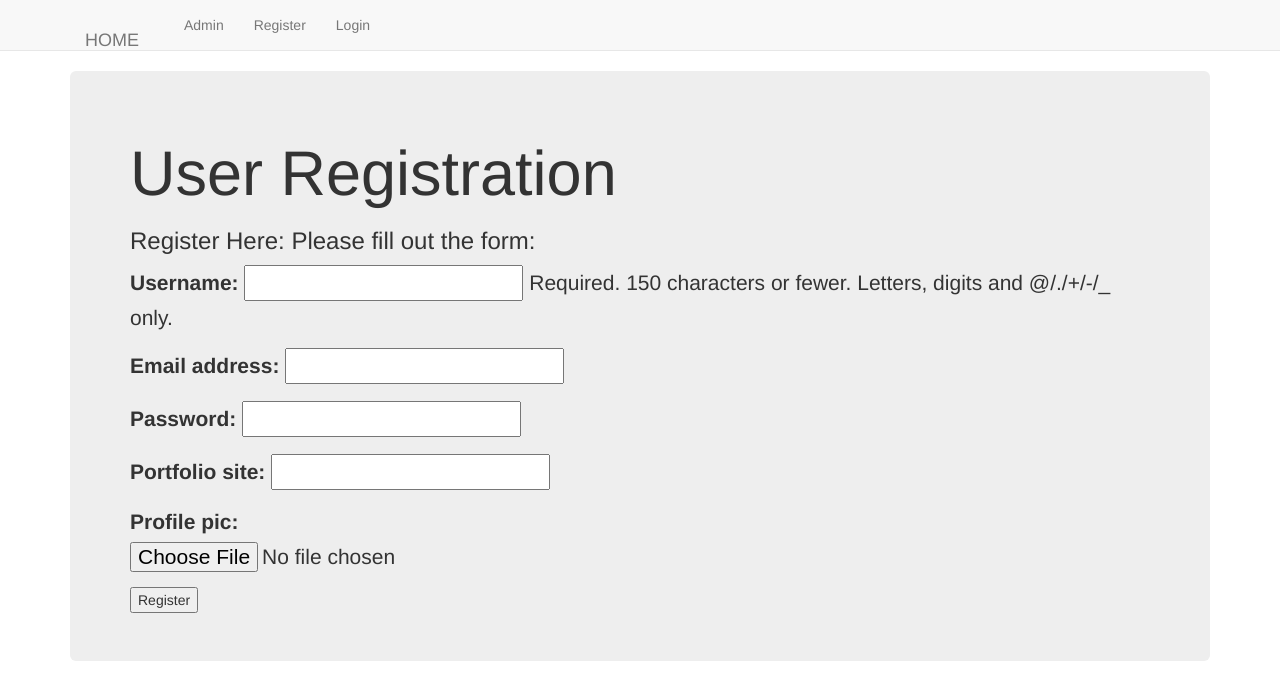
After one commit to Loganb3rry/python-django-playground, a Django app: page /user_app/register/ in a window 1280 px wide. The commit adds this page. Shown: the top 700 px of the page. Run offline with Django 3.2, Linux system fonts and the light colour scheme; some libraries are stand-ins or nearby versions.

Commit message:
Passwords, Registration, Login and Logout

```diff
--- a/python_django_playground/urls.py
+++ b/python_django_playground/urls.py
@@ -15,14 +15,11 @@ Including another URLconf
 """
 from django.contrib import admin
 from django.urls import path, include
-from basic_app import views
+from users_app import views
 
 urlpatterns = [
-
-    # path('', include('users_app.urls')),
-    # path('form/', views.form_name_view, name='form'),
-
     path('admin/', admin.site.urls),
     path('', views.index, name='index'),
-    path('basic_app/', include('basic_app.urls')),
+    path('user_app/', include('users_app.urls')),
+    path('logout/', views.user_logout, name='logout'),
 ]
--- /dev/null
+++ b/templates/users_app/base.html
@@ -0,0 +1,30 @@
+<!DOCTYPE html>
+<html>
+<head>
+    <title></title>
+    <link rel="stylesheet" href="https://maxcdn.bootstrapcdn.com/bootstrap/3.3.7/css/bootstrap.min.css"
+          integrity="sha384-BVYiiSIFeK1dGmJRAkycuHAHRg32OmUcww7on3RYdg4Va+PmSTsz/K68vbdEjh4u" crossorigin="anonymous">
+</head>
+<body>
+<nav class="navbar navbar-default navbar-static-top">
+    <div class="container">
+        <ul class="nav navbar-nav">
+            <li class="navbar-brand"><a href="{% url 'index' %}">HOME</a></li>
+            <li class="navbar-link"><a href="{% url 'admin:index' %}">Admin</a></li>
+            <li class="navbar-link"><a href="{% url 'user_app:register' %}">Register</a></li>
+
+            {% if user.is_authenticated %}
+                <li class="navbar-link"><a href="{% url 'logout' %}">Logout</a></li>
+            {% else %}
+                <li class="navbar-link"><a href="{% url 'user_app:user_login' %}">Login</a></li>
+            {% endif %}
+        </ul>
+    </div>
+</nav>
+<div class="container">
+    {% block body_block %}
+
+    {% endblock %}
+</div>
+</body>
+</html>
--- /dev/null
+++ b/templates/users_app/registration.html
@@ -0,0 +1,23 @@
+{% extends "users_app/base.html" %}
+{% load static %}
+
+{% block body_block %}
+
+    <div class="jumbotron">
+        <h1>User Registration</h1>
+        {% if registered %}
+            <h3>Thank you for registering!</h3>
+        {% else %}
+            <h3>Register Here: Please fill out the form:</h3>
+
+            <form method="POST" enctype="multipart/form-data">
+                {% csrf_token %}
+                {{ user_form.as_p }}
+                {{ profile_form.as_p }}
+                <input type="submit" name="" value="Register">
+            </form>
+
+        {% endif %}
+    </div>
+
+{% endblock %}
--- a/users_app/admin.py
+++ b/users_app/admin.py
@@ -1,4 +1,4 @@
 from django.contrib import admin
-from .models import User
+from users_app.models import UserProfileInfo
 
-admin.site.register(User)
+admin.site.register(UserProfileInfo)
--- a/users_app/forms.py
+++ b/users_app/forms.py
@@ -1,8 +1,17 @@
 from django import forms
-from users_app.models import User
+from django.contrib.auth.models import User
+from users_app.models import UserProfileInfo
 
 
-class NewUserForm(forms.ModelForm):
+class UserForm(forms.ModelForm):
+    password = forms.CharField(widget=forms.PasswordInput())
+
     class Meta:
         model = User
-        fields = '__all__'
+        fields = ('username', 'email', 'password')
+
+
+class UserProfileInfoForm(forms.ModelForm):
+    class Meta:
+        model = UserProfileInfo
+        fields = ('portfolio_site', 'profile_pic')
--- a/users_app/models.py
+++ b/users_app/models.py
@@ -1,7 +1,12 @@
 from django.db import models
+from django.contrib.auth.models import User
 
 
-class User(models.Model):
-    first_name = models.CharField(max_length=128)
-    last_name = models.CharField(max_length=128)
-    email = models.EmailField(max_length=254, unique=True)
+class UserProfileInfo(models.Model):
+    user = models.OneToOneField(User, on_delete=models.CASCADE)
+
+    portfolio_site = models.URLField(blank=True)
+    profile_pic = models.ImageField(upload_to='profile_pics', blank=True)
+
+    def __str__(self):
+        return self.user.username
--- a/users_app/urls.py
+++ b/users_app/urls.py
@@ -1,8 +1,10 @@
 from django.urls import path
-from . import views
+from users_app import views
+
+# Template URL's
+app_name = 'user_app'
 
 urlpatterns = [
-    path('', views.index, name="index"),
-    path('users/', views.users, name="users"),
-    path('help/', views.help, name='help'),
+    path('register/', views.register, name="register"),
+    path('user_login/', views.user_login, name="user_login"),
 ]
--- a/users_app/views.py
+++ b/users_app/views.py
@@ -1,29 +1,72 @@
 from django.shortcuts import render
-from users_app.forms import NewUserForm
-
-
-def help(request):
-    help_dict = {'help_insert': 'HELP PAGE'}
-    return render(request, 'users_app/help.html', context=help_dict)
+from users_app.forms import UserForm, UserProfileInfoForm
+from django.urls import reverse
+from django.contrib.auth import authenticate, login, logout
+from django.contrib.auth.decorators import login_required
+from django.http import HttpResponseRedirect, HttpResponse
 
 
 def index(request):
     return render(request, 'users_app/index.html')
 
 
-def users(request):
-    # user_list = User.objects.order_by('first_name')
-    # user_dict = {"users": user_list}
-    # return render(request, 'users_app/users.html', context=user_dict)
-    form = NewUserForm()
+@login_required
+def user_logout(request):
+    logout(request)
+    return HttpResponseRedirect(reverse('index'))
+
+
+def register(request):
+    registered = False
 
     if request.method == 'POST':
-        form = NewUserForm(request.POST)
 
-        if form.is_valid():
-            form.save(commit=True)
-            return index(request)
+        user_form = UserForm(data=request.POST)
+        profile_form = UserProfileInfoForm(data=request.POST)
+
+        if user_form.is_valid() and profile_form.is_valid():
+
+            user = user_form.save()
+            user.set_password(user.password)
+            user.save()
+
+            profile = profile_form.save(commit=False)
+            profile.user = user
+
+            if 'profile_pic' in request.FILES:
+                profile.profile_pic = request.FILES['profile_pic']
+
+            profile.save()
+
+            registered = True
         else:
-            print('Error: Form Invalid')
+            print(user_form.errors, profile_form.errors)
+    else:
+        user_form = UserForm
+        profile_form = UserProfileInfoForm
 
-    return render(request, 'users_app/users.html', {'form': form})
+    return render(request, 'users_app/registration.html',
+                  {'user_form': user_form,
+                   'profile_form': profile_form,
+                   'registered': registered})
+
+
+def user_login(request):
+    if request.method == 'POST':
+        username = request.POST.get('username')
+        password = request.POST.get('password')
+
+        user = authenticate(username=username, password=password)
+
+        if user:
+            if user.is_active:
+                login(request, user)
+                return HttpResponseRedirect(reverse('index'))
+            else:
+                return HttpResponse('Error: Account is not active')
+        else:
+            print('Someone tried to login and failed')
+            print('Username: {} and password {}'.format(username, password))
+            return HttpResponse('Error: Invalid login details supplied.')
+    else:
+        return render(request, 'users_app/login.html', {})
```
Also changed, not shown: python_django_playground/settings.py (+7 -0 lines), templates/users_app/help.html (deleted, +0 -11 lines), templates/users_app/index.html (+4 -15 lines), templates/users_app/login.html (added, +17 -0 lines), templates/users_app/users.html (deleted, +0 -19 lines), media/profile_pics/Screen_Shot_2018-06-24_at_1.45.25_PM.png (added), users_app/migrations/0002_auto_20200501_1006.py (added).
